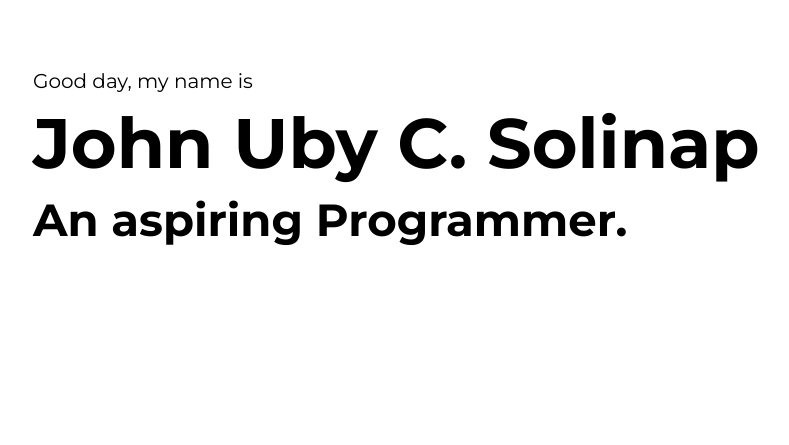
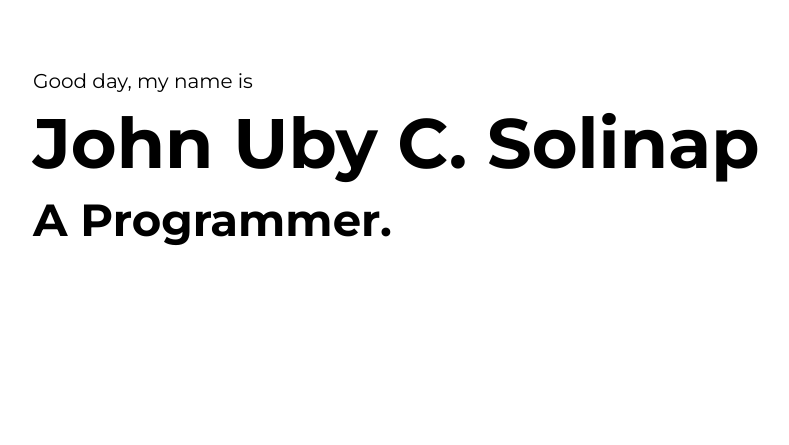
Before and after one commit to UbySolinap/personal-website, a Flask app: page / in a window 1280 px wide. Shown: the part 186-631 px from the top of the page, without its empty margins (49-838 px from the left). Run offline with Flask 2, Linux system fonts and the light colour scheme; some libraries are stand-ins or nearby versions.

Commit message:
Updated Resume

```diff
--- a/templates/index.html
+++ b/templates/index.html
@@ -9,7 +9,7 @@
             <div class="intro">
                 <h5>Good day, my name is</h5>
                 <h1>John Uby C. Solinap</h1>
-                <h2>An aspiring Programmer.</h2>
+                <h2>A Programmer.</h2>
             </div>
         </div>
     </section>
```
Also changed, not shown: 1 other file.
